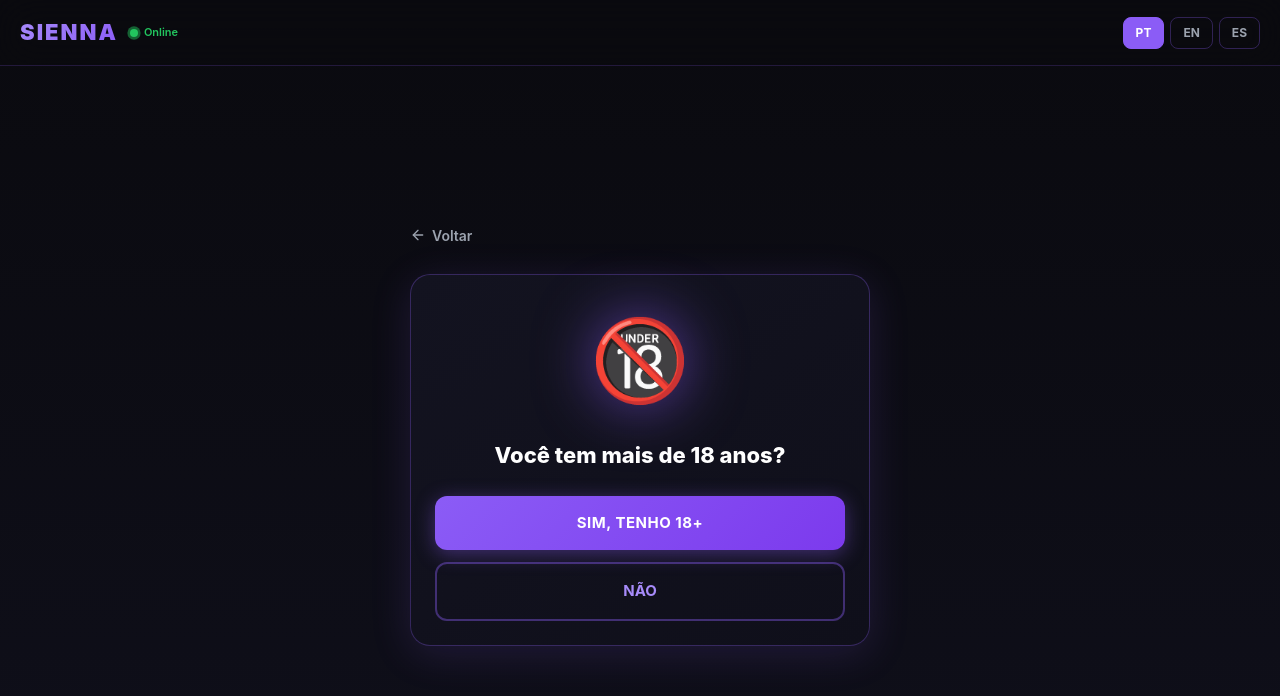
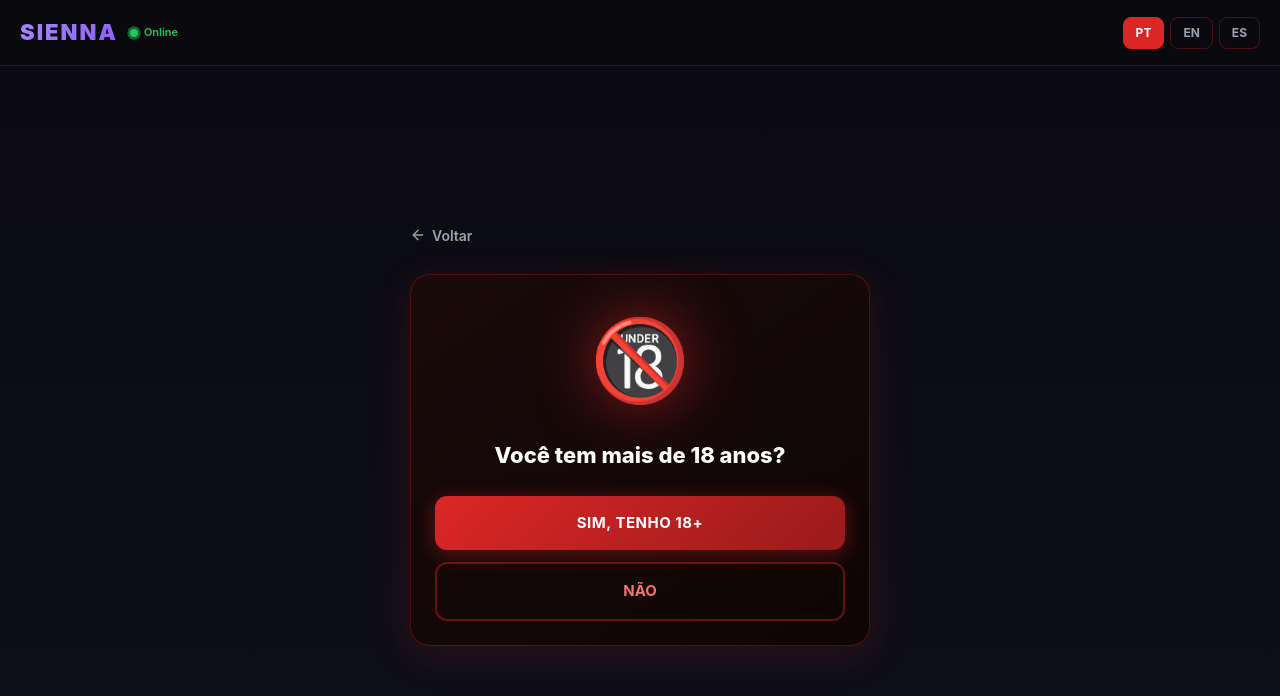
Before and after one commit to dioneelizeudaluz-afk/Sienna_Landing-, a React (Vite) app: page / in a window 1280 px wide. Both pictures are taken after a click on the element 640 px from the left and 373 px from the top of the page. Shown: the top 696 px of the page. Built offline with nearby package versions, Linux system fonts and the light colour scheme.

Commit message:
Mudar tema de roxo para vermelho

```diff
--- a/src/index.css
+++ b/src/index.css
@@ -10,7 +10,7 @@
 }
 
 html, body {
-  background: #0a0a0f;
+  background: #0a0a0a;
   color: #ffffff;
   font-family: -apple-system, BlinkMacSystemFont, 'Segoe UI', Roboto, sans-serif;
   min-height: 100vh;
@@ -20,7 +20,7 @@ html, body {
 .btn-primary {
   width: 100%;
   padding: 16px 24px;
-  background: linear-gradient(135deg, #8b5cf6, #7c3aed);
+  background: linear-gradient(135deg, #dc2626, #991b1b);
   color: white;
   border: none;
   border-radius: 12px;
@@ -28,7 +28,7 @@ html, body {
   font-size: 15px;
   cursor: pointer;
   transition: all 0.3s;
-  box-shadow: 0 4px 20px rgba(139,92,246,0.4);
+  box-shadow: 0 4px 20px rgba(220,38,38,0.4);
   letter-spacing: 0.5px;
 }
 
@@ -39,8 +39,8 @@ html, body {
   width: 100%;
   padding: 16px 24px;
   background: transparent;
-  color: #a78bfa;
-  border: 2px solid rgba(139,92,246,0.4);
+  color: #f87171;
+  border: 2px solid rgba(220,38,38,0.4);
   border-radius: 12px;
   font-weight: 700;
   font-size: 15px;
@@ -48,7 +48,7 @@ html, body {
   transition: all 0.3s;
 }
 
-.btn-secondary:active { transform: scale(0.97); background: rgba(139,92,246,0.1); }
+.btn-secondary:active { transform: scale(0.97); background: rgba(220,38,38,0.1); }
 
 .btn-green {
   width: 100%;
@@ -84,19 +84,19 @@ html, body {
   transition: color 0.2s;
 }
 
-.btn-back:hover { color: #a78bfa; }
+.btn-back:hover { color: #f87171; }
 
 .card-premium {
-  background: linear-gradient(145deg, #131320, #0f0f1a);
-  border: 1px solid rgba(139,92,246,0.3);
+  background: linear-gradient(145deg, #1a0a0a, #0f0505);
+  border: 1px solid rgba(220,38,38,0.3);
   border-radius: 20px;
   padding: 24px;
-  box-shadow: 0 8px 40px rgba(139,92,246,0.15);
+  box-shadow: 0 8px 40px rgba(220,38,38,0.15);
 }
 
 .option-card {
-  background: linear-gradient(145deg, #131320, #0f0f1a);
-  border: 2px solid rgba(139,92,246,0.2);
+  background: linear-gradient(145deg, #1a0a0a, #0f0505);
+  border: 2px solid rgba(220,38,38,0.2);
   border-radius: 16px;
   padding: 20px;
   cursor: pointer;
@@ -109,31 +109,31 @@ html, body {
 }
 
 .option-card:active {
-  border-color: #8b5cf6;
-  background: linear-gradient(145deg, #1a1a2e, #131320);
+  border-color: #dc2626;
+  background: linear-gradient(145deg, #2a1010, #1a0a0a);
   transform: scale(0.98);
 }
 
 .option-card.selected {
-  border-color: #8b5cf6;
-  background: linear-gradient(145deg, rgba(139,92,246,0.15), rgba(139,92,246,0.05));
-  box-shadow: 0 0 30px rgba(139,92,246,0.3);
+  border-color: #dc2626;
+  background: linear-gradient(145deg, rgba(220,38,38,0.15), rgba(220,38,38,0.05));
+  box-shadow: 0 0 30px rgba(220,38,38,0.3);
 }
 
 .progress-bar {
   width: 100%;
   height: 6px;
-  background: #1f1f2e;
+  background: #1f0f0f;
   border-radius: 3px;
   overflow: hidden;
 }
 
 .progress-fill {
   height: 100%;
-  background: linear-gradient(90deg, #8b5cf6, #a78bfa);
+  background: linear-gradient(90deg, #dc2626, #f87171);
   border-radius: 3px;
   transition: width 0.5s ease;
-  box-shadow: 0 0 15px rgba(139,92,246,0.6);
+  box-shadow: 0 0 15px rgba(220,38,38,0.6);
 }
 
 .online-dot {
@@ -154,7 +154,7 @@ html, body {
   position: relative;
   border-radius: 24px;
   overflow: hidden;
-  box-shadow: 0 20px 60px rgba(139,92,246,0.4), 0 0 80px rgba(139,92,246,0.2);
+  box-shadow: 0 20px 60px rgba(220,38,38,0.4), 0 0 80px rgba(220,38,38,0.2);
   cursor: pointer;
   transition: transform 0.3s;
 }
@@ -171,7 +171,7 @@ html, body {
   content: '';
   position: absolute;
   inset: 0;
-  border: 2px solid rgba(139,92,246,0.4);
+  border: 2px solid rgba(220,38,38,0.4);
   border-radius: 24px;
   pointer-events: none;
 }
@@ -185,8 +185,8 @@ html, body {
 .spinner {
   width: 40px;
   height: 40px;
-  border: 3px solid rgba(139,92,246,0.2);
-  border-top-color: #8b5cf6;
+  border: 3px solid rgba(220,38,38,0.2);
+  border-top-color: #dc2626;
   border-radius: 50%;
   animation: spin 1s linear infinite;
 }
@@ -196,7 +196,7 @@ html, body {
 .lang-btn {
   padding: 6px 12px;
   background: transparent;
-  border: 1px solid rgba(139,92,246,0.3);
+  border: 1px solid rgba(220,38,38,0.3);
   border-radius: 8px;
   color: #9ca3af;
   font-size: 12px;
@@ -206,14 +206,14 @@ html, body {
 }
 
 .lang-btn.active {
-  background: #8b5cf6;
+  background: #dc2626;
   color: white;
-  border-color: #8b5cf6;
+  border-color: #dc2626;
 }
 
 .age-emoji {
   font-size: 80px;
   text-align: center;
   margin-bottom: 20px;
-  filter: drop-shadow(0 0 30px rgba(139,92,246,0.6));
+  filter: drop-shadow(0 0 30px rgba(220,38,38,0.6));
 }
```
